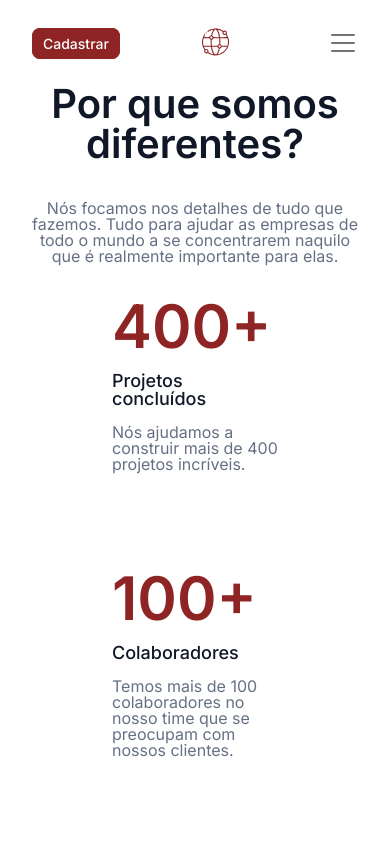
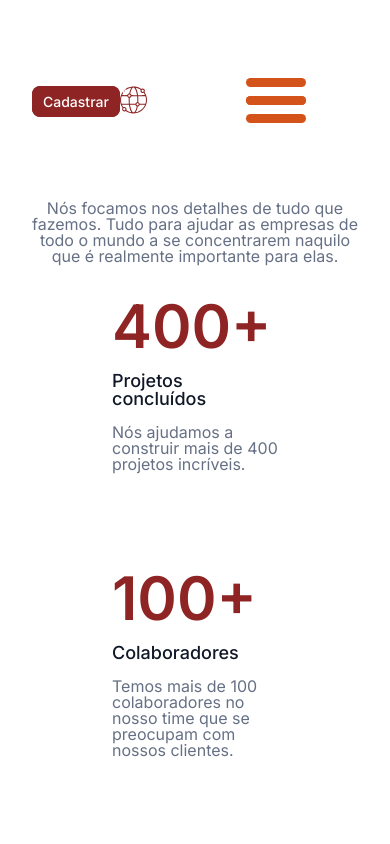
Before and after one commit to HanePaula/optimus-tech, a plain HTML site: page index.html in a window 390 px wide. Shown: the top 844 px of the page. Drawn offline with Linux system fonts and the light colour scheme.

Commit message:
style: animação do ícone do menu testada

```diff
--- a/index.html
+++ b/index.html
@@ -42,7 +42,12 @@
                 </li>
             </ul>
 
-            <img class="menu-icone" id="menu-icone" src="assets/icone-menu.svg" alt="Ícone do Menu Hambúrguer">
+            <div id="nav-icon3" class="menu-icone">
+                <span></span>
+                <span></span>
+                <span></span>
+                <span></span>
+              </div>
         </nav>
         <div class="menu" id="menu">
             <ul class="menu-itens">
@@ -158,6 +163,7 @@
         </div>
         <p class="rodape-texto">© 2022 OptimusTech. Todos os direitos reservados.</p>
     </footer>
+    <script src="main.js"></script>
 </body>
 
 </html>
--- /dev/null
+++ b/main.js
@@ -0,0 +1,5 @@
+const botao = document.getElementById('nav-icon3');
+
+botao.addEventListener('click', () => {
+    botao.classList.toggle('open');
+})
--- a/styles/header.css
+++ b/styles/header.css
@@ -66,6 +66,79 @@
 .menu-icone {
     display: none;
 }
+
+#nav-icon3 {
+    width: 60px;
+    height: 45px;
+    position: relative;
+    margin: 50px auto;
+    -webkit-transform: rotate(0deg);
+    -moz-transform: rotate(0deg);
+    -o-transform: rotate(0deg);
+    transform: rotate(0deg);
+    -webkit-transition: .5s ease-in-out;
+    -moz-transition: .5s ease-in-out;
+    -o-transition: .5s ease-in-out;
+    transition: .5s ease-in-out;
+    cursor: pointer;
+  }
+
+ #nav-icon3 span {
+    display: block;
+    position: absolute;
+    height: 9px;
+    width: 100%;
+    background: #d3531a;
+    border-radius: 9px;
+    opacity: 1;
+    left: 0;
+    -webkit-transform: rotate(0deg);
+    -moz-transform: rotate(0deg);
+    -o-transform: rotate(0deg);
+    transform: rotate(0deg);
+    -webkit-transition: .25s ease-in-out;
+    -moz-transition: .25s ease-in-out;
+    -o-transition: .25s ease-in-out;
+    transition: .25s ease-in-out;
+  }
+
+  #nav-icon3 span:nth-child(1) {
+    top: 0px;
+  }
+
+  #nav-icon3 span:nth-child(2),#nav-icon3 span:nth-child(3) {
+    top: 18px;
+  }
+
+  #nav-icon3 span:nth-child(4) {
+    top: 36px;
+  }
+
+  #nav-icon3.open span:nth-child(1) {
+    top: 18px;
+    width: 0%;
+    left: 50%;
+  }
+
+  #nav-icon3.open span:nth-child(2) {
+    -webkit-transform: rotate(45deg);
+    -moz-transform: rotate(45deg);
+    -o-transform: rotate(45deg);
+    transform: rotate(45deg);
+  }
+
+  #nav-icon3.open span:nth-child(3) {
+    -webkit-transform: rotate(-45deg);
+    -moz-transform: rotate(-45deg);
+    -o-transform: rotate(-45deg);
+    transform: rotate(-45deg);
+  }
+
+  #nav-icon3.open span:nth-child(4) {
+    top: 18px;
+    width: 0%;
+    left: 50%;
+  }
 
 .menu-itens {
     list-style: none;
```
